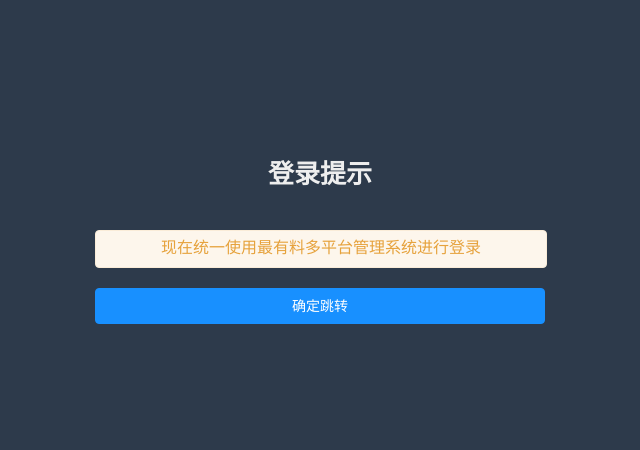
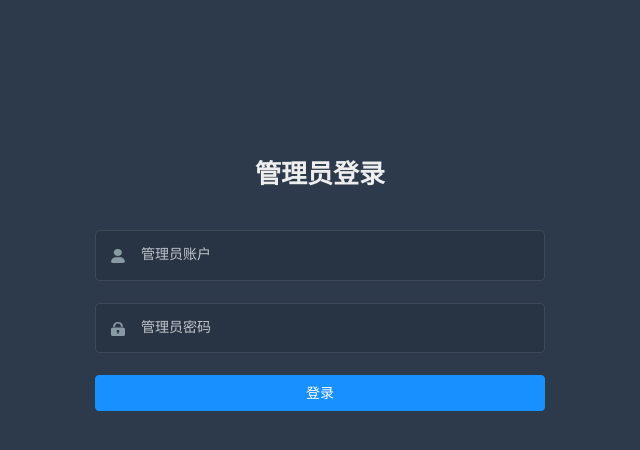
Before and after one commit to Ynnelf/admin-common, a Vue app: page /app-common/login in a window 1280 px wide. Shown: the top 450 px of the page, without its empty margins (320-960 px from the left). Built offline with nearby package versions, Linux system fonts and the light colour scheme.

Commit message:
登录页改回原来的

```diff
--- a/src/views/login/index.vue
+++ b/src/views/login/index.vue
@@ -2,33 +2,84 @@
   <div class="login-container">
     <el-form
       ref="loginForm"
+      :model="loginForm"
+      :rules="loginRules"
       class="login-form"
       auto-complete="on"
       label-position="left"
     >
       <div class="title-container">
-        <h3 class="title">登录提示</h3>
+        <h3 class="title">管理员登录</h3>
       </div>
-      <el-tag
-        class="login-tips"
-        type="warning"
-      >现在统一使用最有料多平台管理系统进行登录</el-tag>
+      <el-form-item prop="userName">
+        <span class="svg-container">
+          <svg-icon icon-class="user" />
+        </span>
+        <el-input
+          v-model="loginForm.userName"
+          name="userName"
+          type="text"
+          tabindex="1"
+          auto-complete="on"
+          placeholder="管理员账户"
+        />
+      </el-form-item>
+
+      <el-form-item prop="password">
+        <span class="svg-container">
+          <svg-icon icon-class="password" />
+        </span>
+        <el-input
+          v-model="loginForm.password"
+          :type="passwordType"
+          name="password"
+          auto-complete="on"
+          tabindex="2"
+          show-password
+          placeholder="管理员密码"
+          @keyup.enter.native="handleLogin"
+        />
+      </el-form-item>
+
       <el-button
+        :loading="isLoading"
         type="primary"
         style="width:100%;margin-bottom:30px;"
-        @click.native.prevent="onJump"
-      >确定跳转</el-button>
+        @click.native.prevent="handleLogin"
+      >登录</el-button>
     </el-form>
 
   </div>
 </template>
 
 <script>
-import { portalLoginPage } from '@/config'
 export default {
   name: 'Login',
   data() {
-    return {}
+    const validatePassword = (rule, value, callback) => {
+      if (value.length < 6) {
+        callback(new Error('管理员密码长度应大于6'))
+      } else {
+        callback()
+      }
+    }
+    return {
+      loginForm: {
+        userName: '',
+        password: ''
+      },
+      loginRules: {
+        userName: [
+          { required: true, message: '管理员账户不允许为空', trigger: 'blur' }
+        ],
+        password: [
+          { required: true, message: '管理员密码不允许为空', trigger: 'blur' },
+          { validator: validatePassword, trigger: 'blur' }
+        ]
+      },
+      passwordType: 'password',
+      isLoading: false
+    }
   },
   watch: {
     $route: {
@@ -45,8 +96,29 @@ export default {
     // window.removeEventListener('hashchange', this.afterQRScan)
   },
   methods: {
-    onJump() {
-      window.location.href = portalLoginPage
+    handleLogin() {
+      this.$refs.loginForm.validate(valid => {
+        if (valid && !this.isLoading) {
+          this.isLoading = true
+          this.$store
+            .dispatch('actionLogin', this.loginForm)
+            .then(res => {
+              console.log(res)
+              this.isLoading = false
+              this.$router.push({ path: this.redirect || '/' })
+            })
+            .catch(error => {
+              console.log(error)
+              this.$notify.error({
+                title: '失败',
+                message: error.data.message
+              })
+              this.isLoading = false
+            })
+        } else {
+          return false
+        }
+      })
     }
   }
 }
@@ -109,6 +181,7 @@ $light_gray: #eee;
   width: 100%;
   background-color: $bg;
   overflow: hidden;
+
   .login-form {
     position: relative;
     width: 520px;
@@ -117,6 +190,7 @@ $light_gray: #eee;
     margin: 0 auto;
     overflow: hidden;
   }
+
   .svg-container {
     padding: 6px 5px 6px 15px;
     color: $dark_gray;
@@ -124,8 +198,10 @@ $light_gray: #eee;
     width: 30px;
     display: inline-block;
   }
+
   .title-container {
     position: relative;
+
     .title {
       font-size: 26px;
       color: $light_gray;
@@ -134,13 +210,5 @@ $light_gray: #eee;
       font-weight: bold;
     }
   }
-  .login-tips {
-    font-size: 16px;
-    text-align: center;
-    width: 100%;
-    margin-bottom: 20px;
-    padding: 4px 0;
-    box-sizing: content-box;
-  }
 }
 </style>
```
